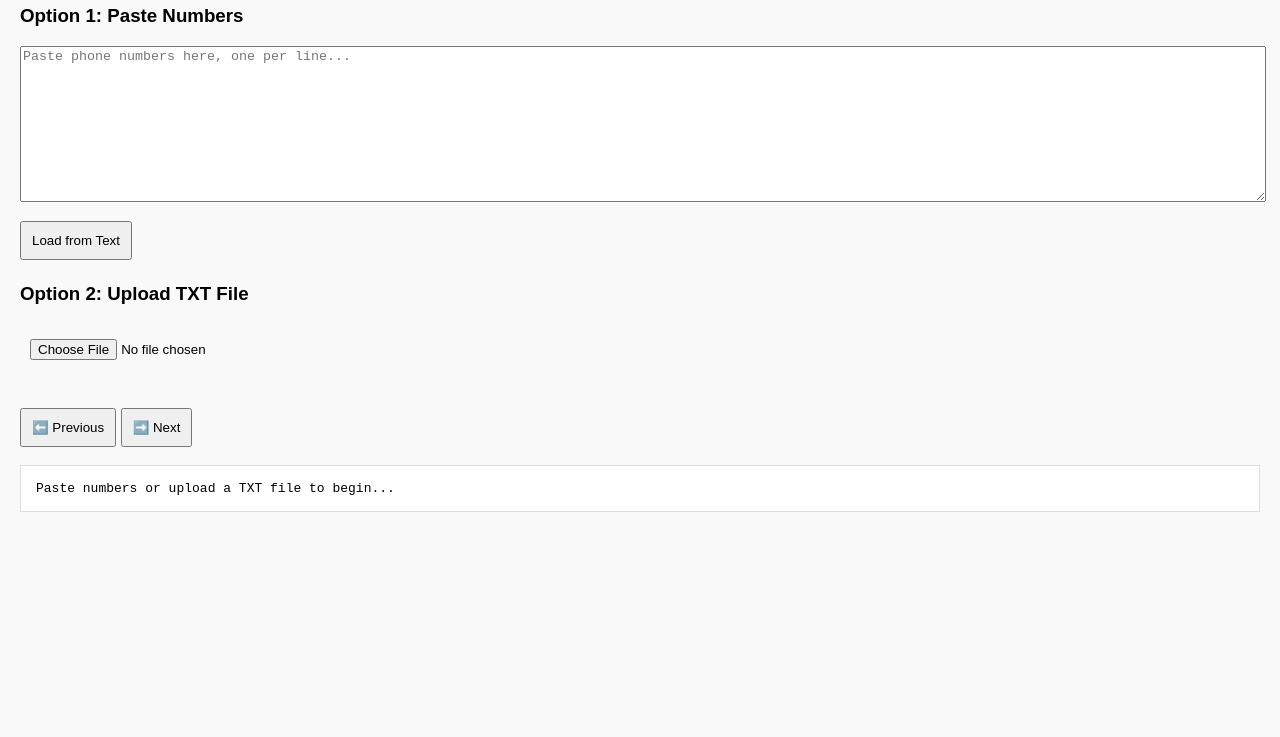
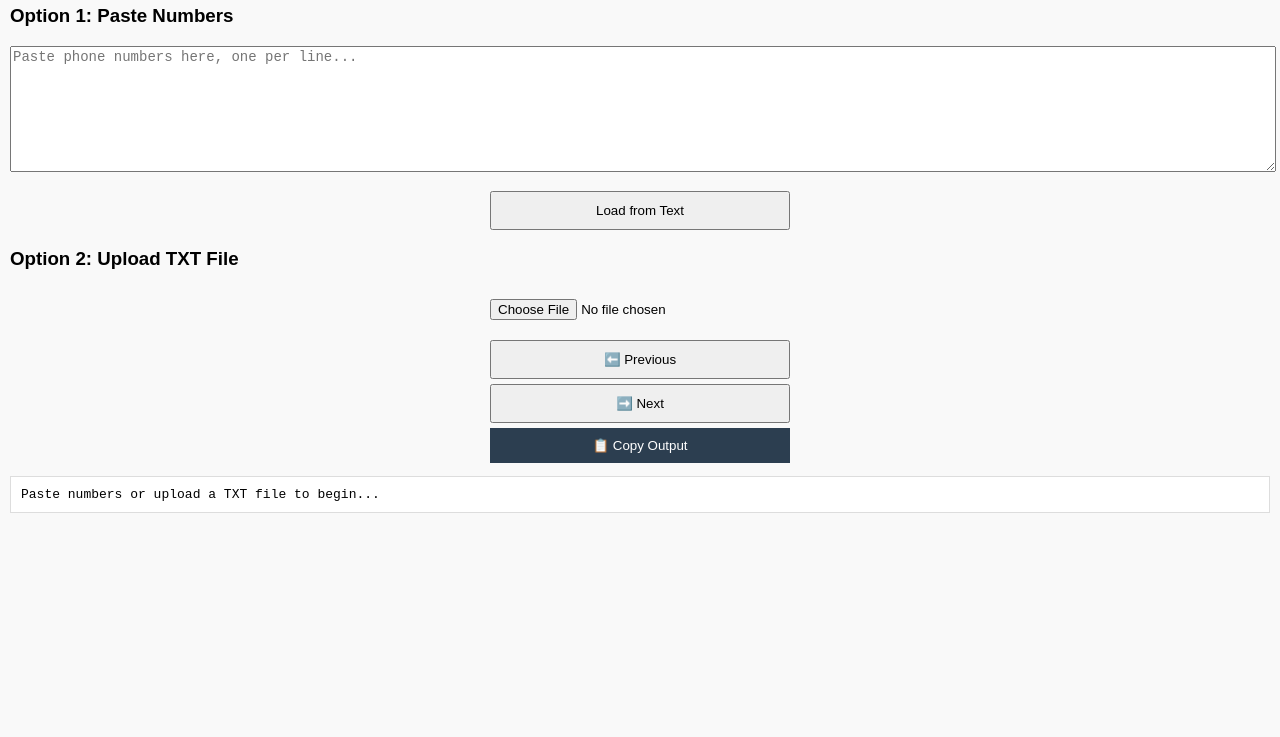
Before and after one commit to gubioabdul/phone-number-grouper, a plain HTML site: page index.html in a window 1280 px wide. Shown: the part 63-800 px from the top of the page. Drawn offline with Linux system fonts and the light colour scheme.

Commit message:
Update index.html

```diff
--- a/index.html
+++ b/index.html
@@ -3,13 +3,33 @@
 <head>
   <meta charset="UTF-8">
   <title>Phone Number Grouper</title>
+  <meta name="viewport" content="width=device-width, initial-scale=1.0"> <!-- Mobile friendly -->
   <style>
-    body { font-family: Arial, sans-serif; margin: 20px; background: #f9f9f9; }
-    h2 { color: #2c3e50; }
-    textarea { width: 100%; height: 150px; margin-bottom: 10px; }
-    input, button { margin: 5px 0; padding: 10px; cursor: pointer; }
-    pre { background: #fff; padding: 15px; border: 1px solid #ddd; max-height: 400px; overflow-y: auto; }
-    .controls { margin-top: 10px; }
+    body { font-family: Arial, sans-serif; margin: 10px; background: #f9f9f9; }
+    h2 { color: #2c3e50; font-size: 1.5em; text-align: center; }
+    textarea { width: 100%; height: 120px; margin-bottom: 10px; font-size: 14px; }
+    input, button {
+      margin: 5px 0;
+      padding: 10px;
+      cursor: pointer;
+      width: 100%;
+      max-width: 300px;
+      display: block;
+      margin-left: auto;
+      margin-right: auto;
+    }
+    pre {
+      background: #fff;
+      padding: 10px;
+      border: 1px solid #ddd;
+      max-height: 300px;
+      overflow-y: auto;
+      font-size: 13px;
+      white-space: pre-wrap;
+      word-wrap: break-word;
+    }
+    .controls { margin-top: 10px; text-align: center; }
+    #copyBtn { background: #2c3e50; color: white; border: none; }
   </style>
 </head>
 <body>
@@ -21,11 +41,11 @@
 
   <h3>Option 2: Upload TXT File</h3>
   <input type="file" id="fileInput" accept=".txt">
-  <br><br>
 
   <div class="controls">
     <button onclick="prevBatch()">⬅️ Previous</button>
     <button onclick="nextBatch()">➡️ Next</button>
+    <button id="copyBtn" onclick="copyOutput()">📋 Copy Output</button>
   </div>
 
   <pre id="output">Paste numbers or upload a TXT file to begin...</pre>
@@ -35,7 +55,6 @@
     let batchSize = 100, groupSize = 10;
     let batchIndex = 0;
 
-    // Load numbers from pasted text
     function loadFromText() {
       const text = document.getElementById("textInput").value;
       numbers = text.split(/\r?\n/).filter(line => line.trim() !== "");
@@ -43,7 +62,6 @@
       showBatch();
     }
 
-    // Load numbers from uploaded file
     document.getElementById("fileInput").addEventListener("change", function(e) {
       const file = e.target.files[0];
       const reader = new FileReader();
@@ -55,7 +73,6 @@
       reader.readAsText(file);
     });
 
-    // Show a batch
     function showBatch() {
       if (numbers.length === 0) return;
       const start = batchIndex * batchSize;
@@ -72,7 +89,6 @@
       document.getElementById("output").textContent = output;
     }
 
-    // Navigation
     function nextBatch() {
       if ((batchIndex + 1) * batchSize < numbers.length) {
         batchIndex++;
@@ -86,6 +102,13 @@
         showBatch();
       }
     }
+
+    function copyOutput() {
+      const output = document.getElementById("output").textContent;
+      navigator.clipboard.writeText(output).then(() => {
+        alert("✅ Output copied to clipboard!");
+      });
+    }
   </script>
 </body>
 </html>
```
